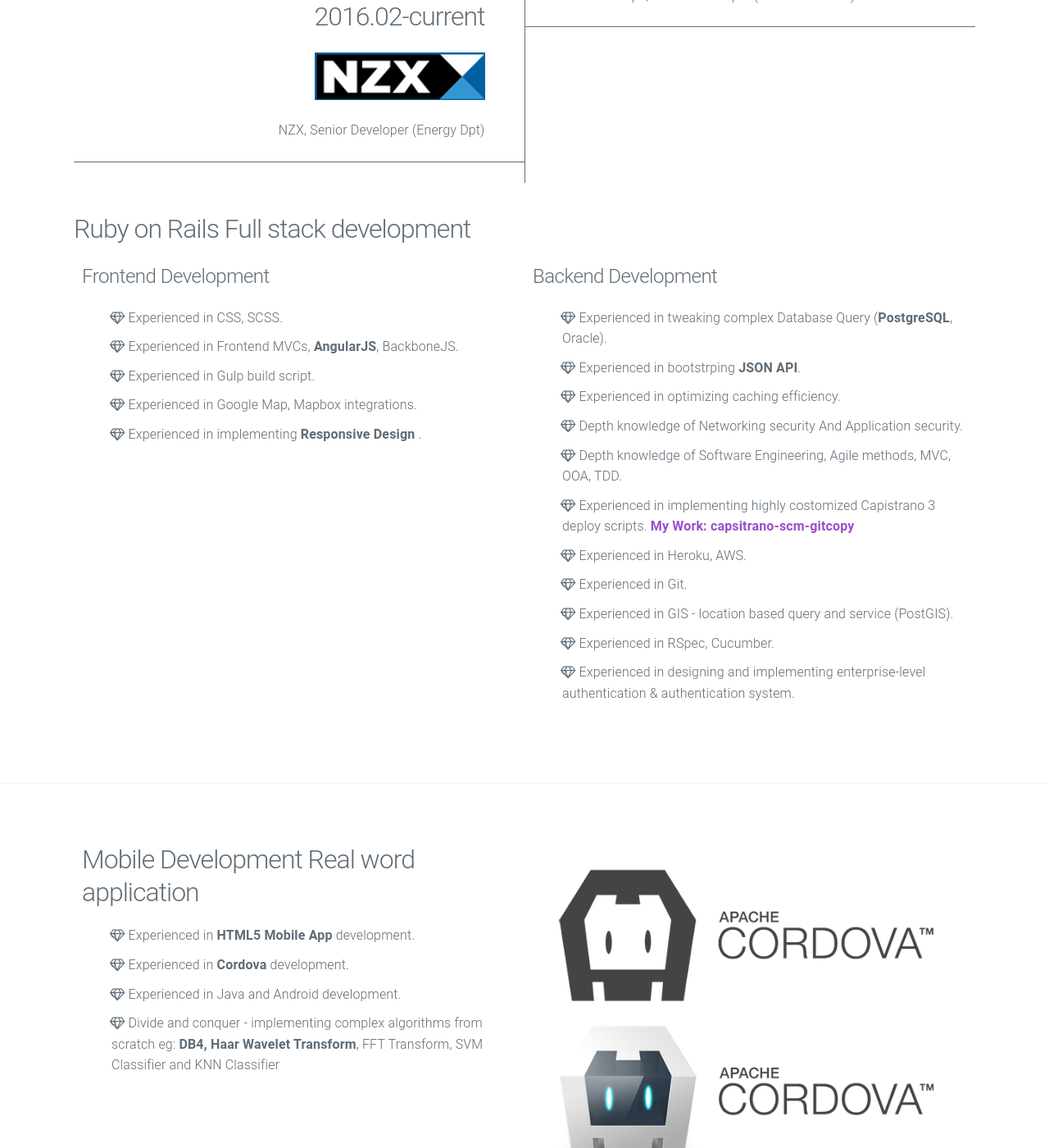
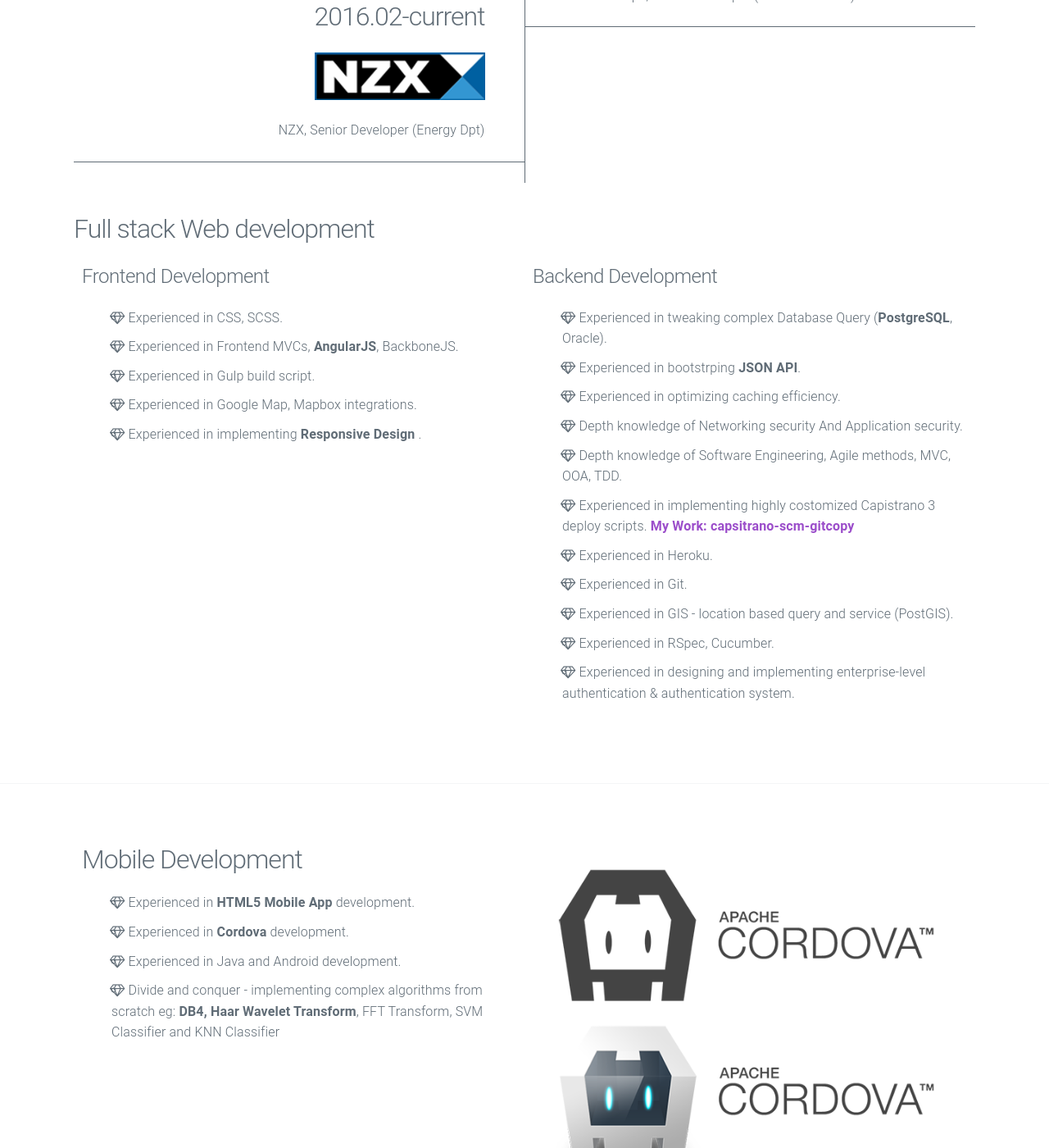
Before and after one commit to xuwupeng2000/xuwupeng2000.github.io, a Jekyll site: the page built from index.html, in a window 1280 px wide and 1400 px high, scrolled down 1555 px. Shown: the whole window at 82% size. Built offline with Jekyll 4.4.1, drawn with Linux system fonts in a browser that asks for light colours; nearby versions of some CDN libraries.

Commit message:
Fix content

```diff
--- a/index.html
+++ b/index.html
@@ -35,6 +35,15 @@
 
 <div class="container mobile-only more-margin">
     <h2>Education</h2>
+    <div class="row">
+      <div class="col-lg-4 col-md-4 col-sm-12">
+        <div class="img-cut" id='scau'> <img src='images/scau.png'/> </div>
+        <div class="block">
+          <h6>2004 - 2008</h6>
+          <p> Bachelor Degree of Computer Science SCAU Uni </p>
+        </div>
+      </div>
+    </div>
 
     <div class="row">
       <div class="col-lg-4 col-md-4 col-sm-12">
@@ -42,16 +51,6 @@
         <div class='block'>
           <h6>2010 - 2012</h6>
           <p> Master of Information Science Otago Uni </p>
-        </div>
-      </div>
-    </div>
-
-    <div class="row">
-      <div class="col-lg-4 col-md-4 col-sm-12">
-        <div class="img-cut" id='scau'> <img src='images/scau.png'/> </div>
-        <div class="block">
-          <h6>2004 - 2008</h6>
-          <p> Bachelor Degree of Computer Science SCAU Uni </p>
         </div>
       </div>
     </div>
@@ -200,7 +199,7 @@
 <section class="container-wrapper features">
   <div class="container">
     <div class="row featurette">
-      <h2> Ruby on Rails<span class="text-muted"> Full stack development </span></h2>
+      <h2> Full stack Web development </h2>
     </div>
     <div class="row featurette">
 
@@ -224,7 +223,7 @@
           <li> <i class="fa fa-diamond"></i> Depth knowledge of Networking security And Application security. </li>
           <li> <i class="fa fa-diamond"></i> Depth knowledge of Software Engineering, Agile methods, MVC, OOA, TDD. </li>
           <li> <i class="fa fa-diamond"></i> Experienced in implementing highly costomized Capistrano 3 deploy scripts. <strong><a href="https://github.com/xuwupeng2000/capsitrano-scm-gitcopy">My Work: capsitrano-scm-gitcopy</a></strong> </li>
-          <li> <i class="fa fa-diamond"></i> Experienced in Heroku, AWS. </li>
+          <li> <i class="fa fa-diamond"></i> Experienced in Heroku. </li>
           <li> <i class="fa fa-diamond"></i> Experienced in Git. </li>
           <li> <i class="fa fa-diamond"></i> Experienced in GIS - location based query and service (PostGIS). </li>
           <li> <i class="fa fa-diamond"></i> Experienced in RSpec, Cucumber. </li>
@@ -244,7 +243,7 @@
     <div class="row featurette">
 
       <div class="column">
-        <h2 class="featurette-heading"> Mobile Development <span class="text-muted"> Real word application </span></h2>
+        <h2 class="featurette-heading"> Mobile Development</h2>
         <ul class="skills">
           <li> <i class="fa fa-diamond"></i> Experienced in <strong>HTML5 Mobile App</strong> development.</li>
           <li> <i class="fa fa-diamond"></i> Experienced in <strong>Cordova</strong> development.</li>
@@ -269,7 +268,7 @@
       <div class="column"> <img src='images/cl.png'/> </div>
 
       <div class="column">
-        <h2 class="featurette-heading"> OpenCl <span class="text-muted"> Advanced understanding of Computer Science </span></h2>
+        <h2 class="featurette-heading">Advanced understanding of Computer Science</h2>
         <ul class="skills">
           <li> <i class="fa fa-diamond"></i> Experienced in C, OpenCL </li>
           <li> <i class="fa fa-diamond"></i> Depth knowledge of Parallel Computing, Concurrent Programming and <strong>GPUGPU Programming</strong> </li>
```
